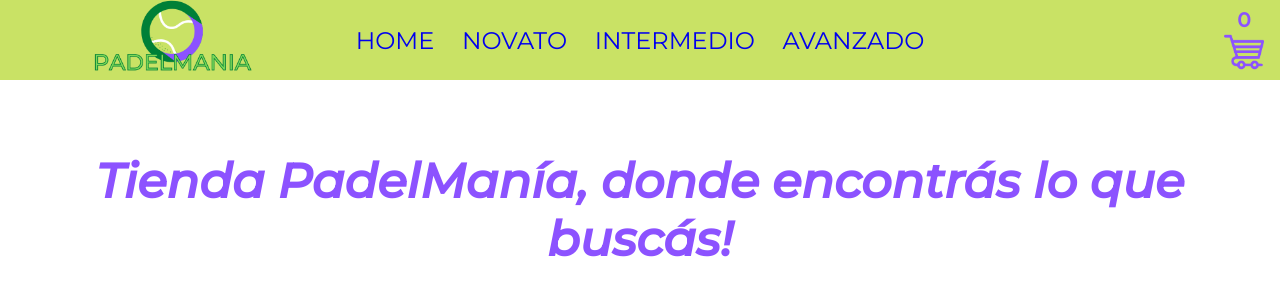
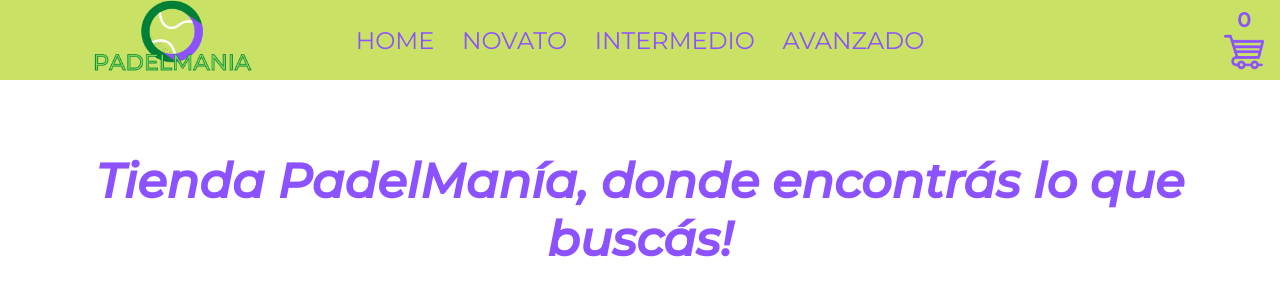
Before and after one commit to marianoandresperin/padelmania-ecommerce, a React (Create React App) app: page / in a window 1280 px wide. Shown: the top 300 px of the page. Built offline with nearby package versions, Linux system fonts and the light colour scheme; no server answers; the database is empty.

Commit message:
minor fix

```diff
--- a/src/components/NavBar/NavBar.css
+++ b/src/components/NavBar/NavBar.css
@@ -41,12 +41,12 @@
     list-style: none;
     font-weight: 400;
     font-size: 1.5rem;
-    color: #8c52ff;
 }
 
 .links {
     text-decoration: none;
     transition: 0.7s ease;
+    color: #8c52ff;
 }
 
 .links:visited{
```
